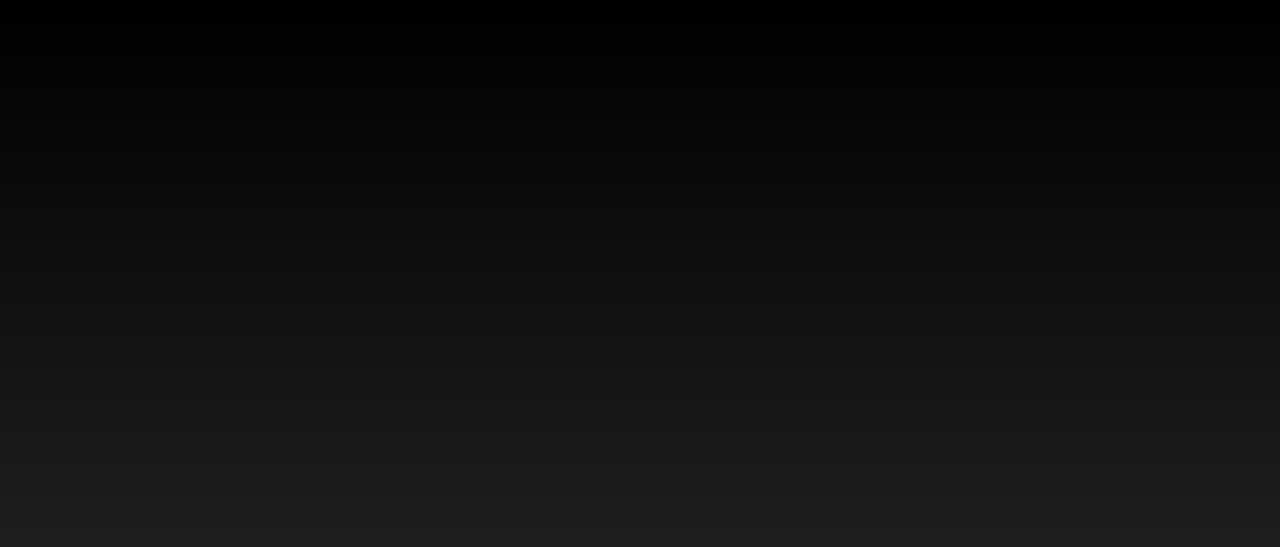
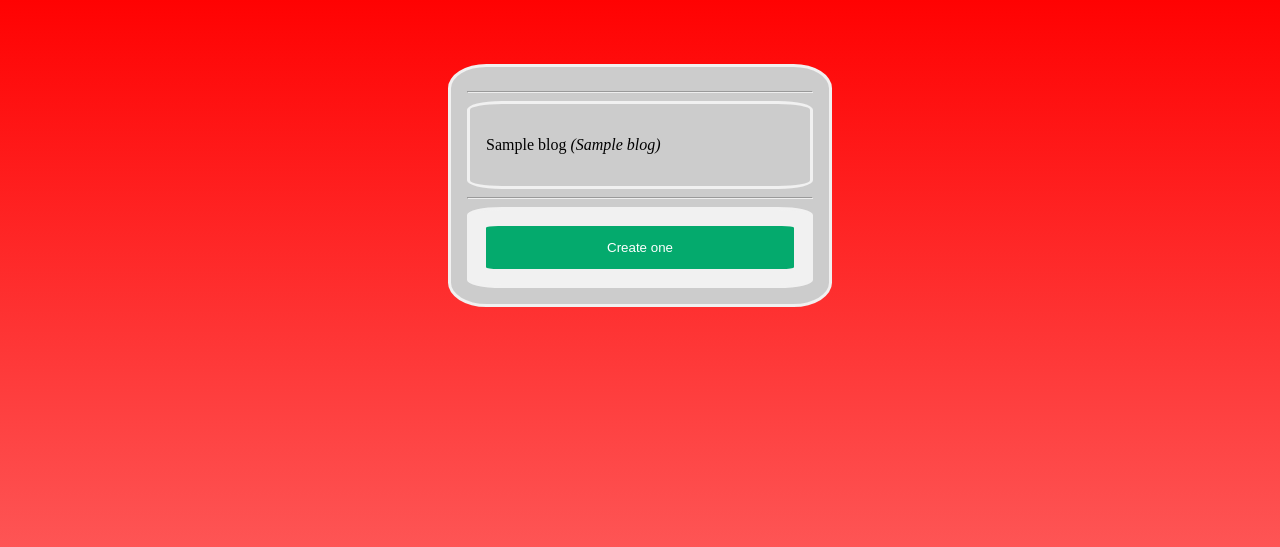
Before and after one commit to MurtazaCyclewala/HomeWork3, a Flask app: page /blog in a window 1280 px wide. Shown: the top 547 px of the page. Run offline with Flask 2, Linux system fonts and the light colour scheme; a database or web service that is not in the repository returns one stand-in record (values such as "Sample title"); some libraries are stand-ins or nearby versions.

Commit message:
completed placing individual blogs

```diff
--- a/app.py
+++ b/app.py
@@ -84,9 +84,12 @@ def blog():
             blogs.insert_one(
                 {'name' : name , 'Blog' : request.form['blogged']}
             )
-            return render_template('Blog.html')
+            blog = mongo.db.blogs.find()
+            return render_template('Blog.html', posts = blog)
         return render_template(url_for('profile'))
-    return render_template('Blog.html')
+
+    blog = mongo.db.blogs.find()
+    return render_template('Blog.html', posts = blog)
 
 
 @app.route('/logout')
--- /dev/null
+++ b/static/Blog_style.css
@@ -0,0 +1,22 @@
+.container {
+    padding: 16px;
+    border: 3px solid #f1f1f1;
+    border-radius: 10%;
+    background-color: #ccc;
+  }
+
+  button {
+    background-color: #04AA6D;
+    color: white;
+    padding: 14px 20px;
+    margin: 0;
+    border: none;
+    cursor: pointer;
+    width: 100%;
+    border-radius: 4%;
+  }
+
+  /* Add a hover effect for buttons */
+  button:hover {
+    opacity: 0.8;
+  }
--- a/templates/Blog.html
+++ b/templates/Blog.html
@@ -1,14 +1,27 @@
 <html>
     <head>
         <title>
-            Login Page
+            Blog Page
         </title>
-        <link rel="stylesheet" href="{{url_for('static',filename = 'Login_style.css')}}" >
+        <link rel="stylesheet" href="{{url_for('static',filename = 'Blog_style.css')}}" >
     </head>
     <body style = "margin: auto;
                     width: 30%;
                     margin-top: 5%;
-                    background: linear-gradient(180deg, rgb(0, 0, 0), rgb(48, 48, 48))">
+                    background: linear-gradient(180deg, rgb(255, 2, 2), rgb(253, 123, 123))">
+        <div class = "container">
 
+            {% for post in posts %}
+            <hr>
+                <div class = "container">
+                    <p>{{ post['Blog'] }} <i>({{ post['name'] }})</i></p>
+                </div>
+            <hr>
+            {% endfor %}
+
+            <div class="container" style="background-color:#f1f1f1">
+                <button type="button" class="login" onclick=location.href="/">Create one</button>
+            </div>
+        </div>
     </body>
 </html>
```
